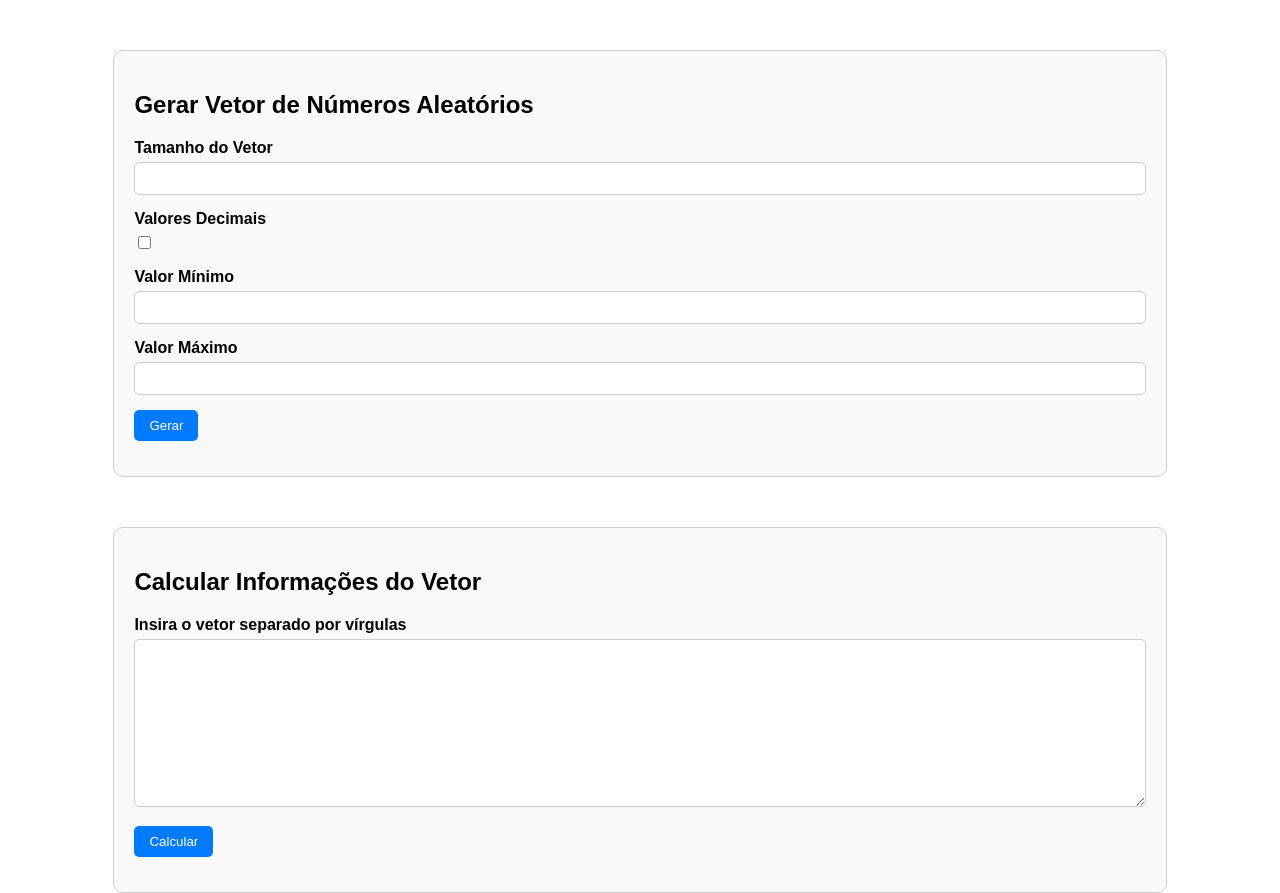
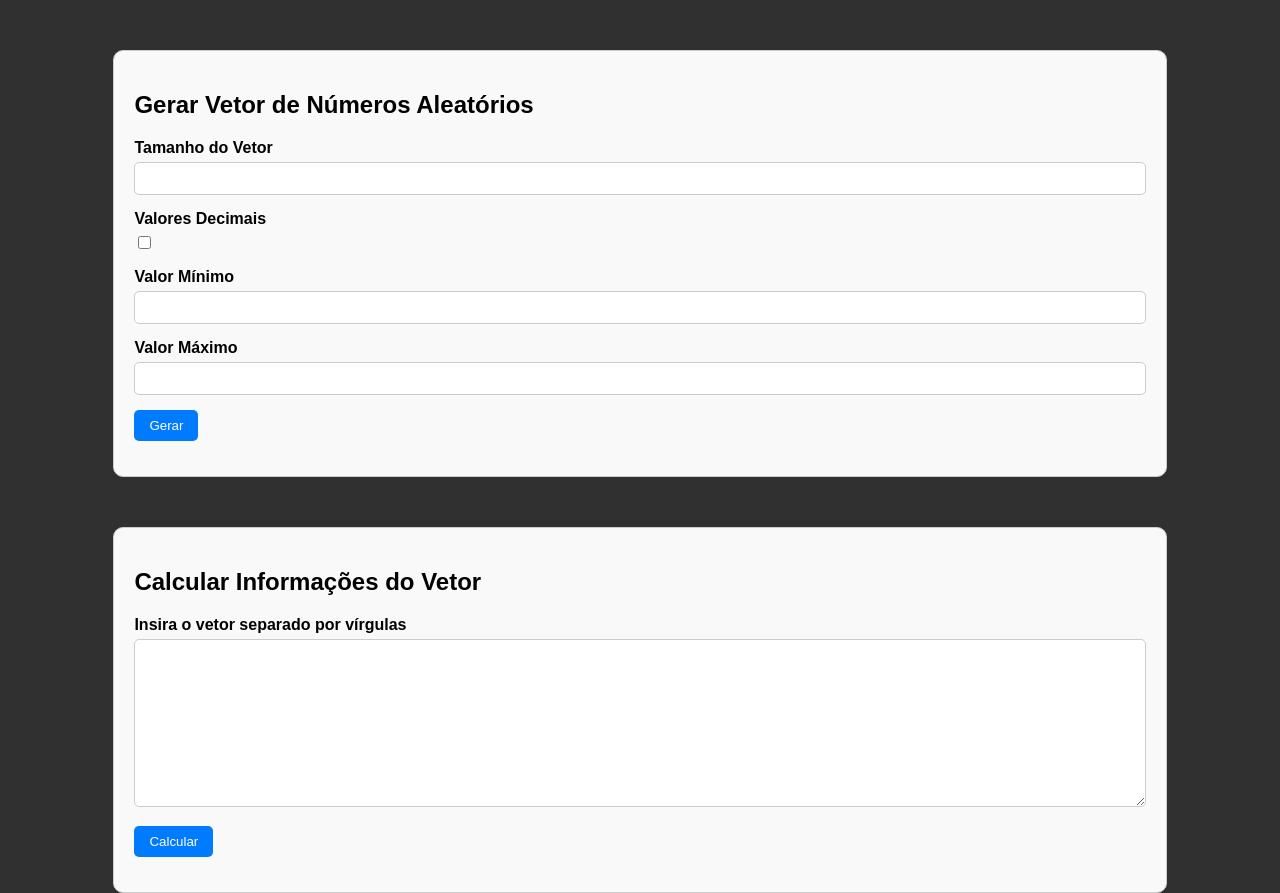
Before and after one commit to VitorTavaresO/aula-pw, a plain HTML site: page devtools.html in a window 1280 px wide. Shown: the top 893 px of the page. Drawn offline with nearby package versions, Linux system fonts and the light colour scheme.

Commit message:
Changed Dev Tools BackgroundColor

```diff
--- a/style/devtools.css
+++ b/style/devtools.css
@@ -1,5 +1,6 @@
 body {
     font-family: Arial, sans-serif;
+    background-color: #242424f0;
 }
 
 
```
